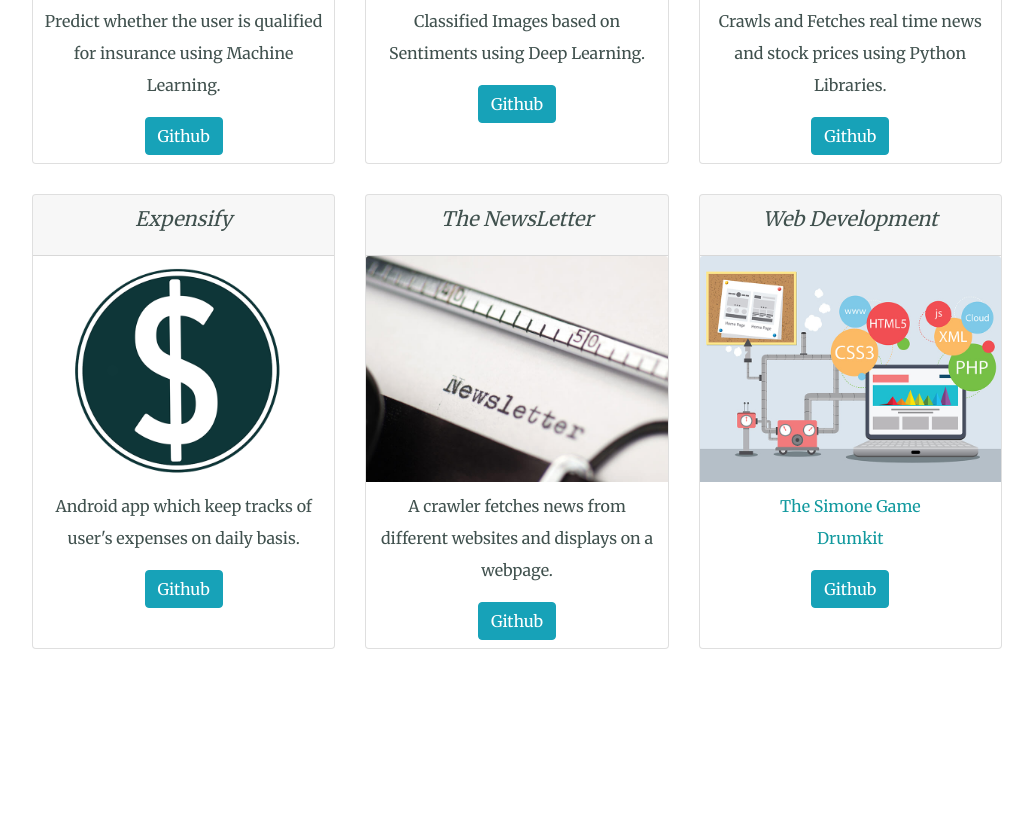
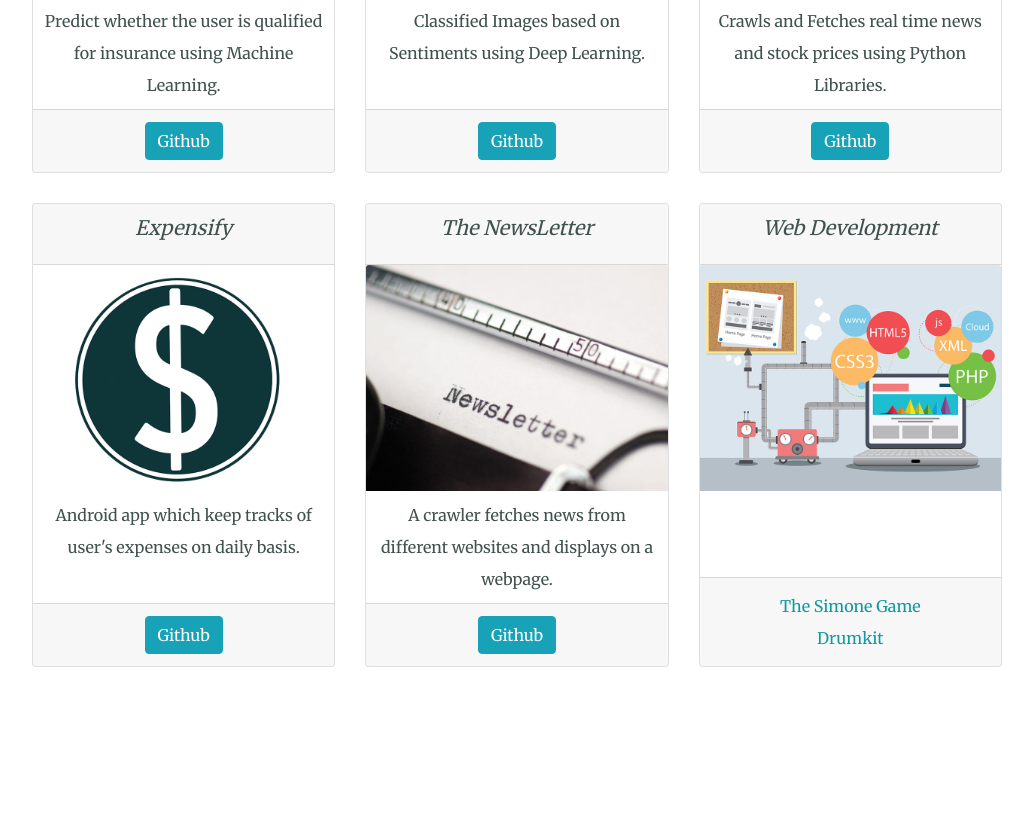
Before and after one commit to kunal21/CV, a plain HTML site: page index.html in a window 1280 px wide. Shown: the part 1947-2783 px from the top of the page, without its empty margins (123-1156 px from the left). Drawn offline with nearby package versions, Linux system fonts and the light colour scheme.

Commit message:
cards update

```diff
--- a/index.html
+++ b/index.html
@@ -49,6 +49,8 @@
             <img class="card-img-top" src="CSS - My Site Images/insurance2.jpg" alt="Card image cap">
             <div class="card-body">
               <p class="card-text">Predict whether the user is qualified for insurance using Machine Learning.</p>
+            </div>
+            <div class="card-footer text-muted">
               <a href="https://github.com/kunal21/Insurance-Policy-Predictor-" class="btn btn-info">Github</a>
             </div>
           </div>
@@ -61,6 +63,8 @@
             <img class="card-img-top" src="CSS - My Site Images/deeplearning2.png" alt="Card image cap">
             <div class="card-body">
               <p class="card-text">Classified Images based on Sentiments using Deep Learning.</p>
+            </div>
+            <div class="card-footer text-muted">
               <a href="https://github.com/kunal21/Sentiment-Analysis-of-Image-" class="btn btn-info">Github</a>
             </div>
           </div>
@@ -72,6 +76,8 @@
             <img class="card-img-top" src="CSS - My Site Images/chatbot.png" alt="Card image cap">
             <div class="card-body">
               <p class="card-text">Crawls and Fetches real time news and stock prices using Python Libraries.</p>
+            </div>
+            <div class="card-footer text-muted">
               <a href="https://github.com/kunal21/TelegramBot" class="btn btn-info">Github</a>
             </div>
           </div>
@@ -87,6 +93,8 @@
               <img class="card-img-top" src="CSS - My Site Images/expensify.png" alt="Card image cap">
               <div class="card-body">
                 <p class="card-text">Android app which keep tracks of user's expenses on daily basis.</p>
+              </div>
+              <div class="card-footer text-muted">
                 <a href="https://github.com/kunal21/Expensify" class="btn btn-info">Github</a>
               </div>
             </div>
@@ -98,6 +106,9 @@
               <img class="card-img-top" src="CSS - My Site Images/Newsletter.jpg" alt="Card image cap">
               <div class="card-body">
                 <p class="card-text">A crawler fetches news from different websites and displays on a webpage.</p>
+
+              </div>
+              <div class="card-footer text-muted">
                 <a href="https://github.com/kunal21/The-Newsletter" class="btn btn-info">Github</a>
               </div>
             </div>
@@ -108,10 +119,11 @@
               </div>
               <img class="card-img-top" src="CSS - My Site Images/webdevelopment2.jpg" alt="Card image cap">
               <div class="card-body">
+              </div>
+              <div class="card-footer text-muted">
                 <p class="card-text"><a href="https://kunal21.github.io/The-Simone-Game/">The Simone Game</a><br>
                                   <a href="https://kunal21.github.io/DrumKit/">Drumkit</a>
                                     </p>
-                <a href="" class="btn btn-info">Github</a>
               </div>
             </div>
 
```
